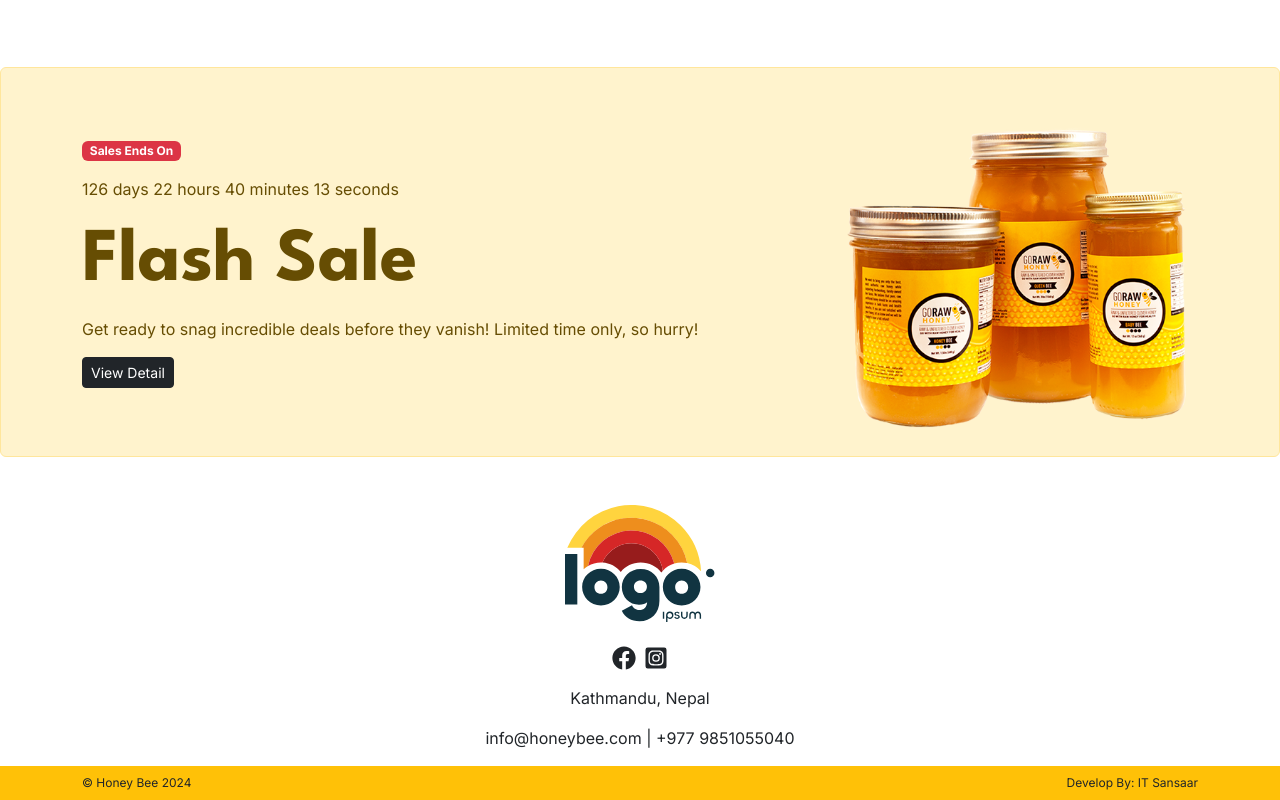
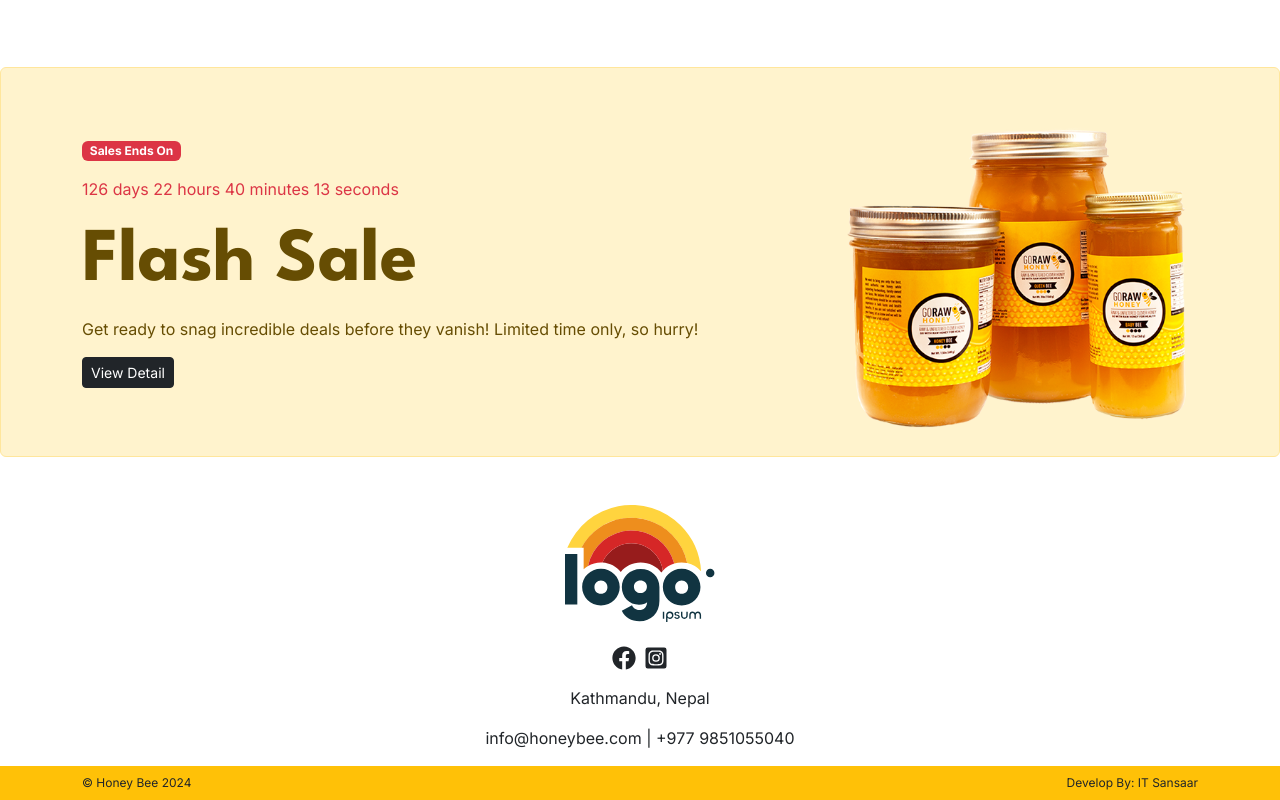
Before and after one commit to gurungbsal18/ecommerce-grocery-app, a Next.js app: page / in a window 1280 px wide. Shown: the part 1647-2447 px from the top of the page. Built offline with nearby package versions, Linux system fonts and the light colour scheme.

Commit message:
update changes for sales banner link

```diff
--- a/src/app/page.jsx
+++ b/src/app/page.jsx
@@ -8,7 +8,7 @@
 export default function Home() {
   return (
     <>
-      <div className="hero py-4">
+      <div className="hero pt-4 pb-0 py-md-4">
         <div className="container">
           <HeroSlider />
 
--- a/src/component/SalesBanner.jsx
+++ b/src/component/SalesBanner.jsx
@@ -1,5 +1,6 @@
 import React from "react";
 import SalesCountDown from "./SalesCountDown";
+import Link from "next/link";
 
 const SalesBanner = () => {
   return (
@@ -13,7 +14,9 @@
               Get ready to snag incredible deals before they vanish! Limited
               time only, so hurry!
             </p>
-            <button className="btn btn-sm btn-dark">View Detail</button>
+            <Link href="products/a">
+              <button className="btn btn-sm btn-dark">View Detail</button>
+            </Link>
           </div>
           <div className="col-12 col-md-4">
             <img src="/image/honey.png" alt="" className="mw-100" />
--- a/src/component/SalesCountDown.jsx
+++ b/src/component/SalesCountDown.jsx
@@ -59,7 +59,7 @@
   return (
     <div>
       <p className="badge bg-danger">Sales Ends On</p>
-      <p>
+      <p className="text-danger">
         {timeLeft.days} days {timeLeft.hours} hours {timeLeft.minutes} minutes{" "}
         {timeLeft.seconds} seconds
       </p>
```
